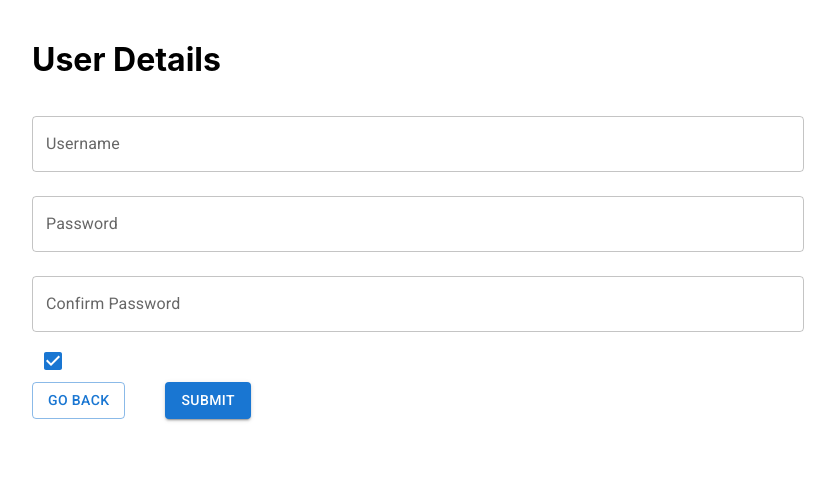
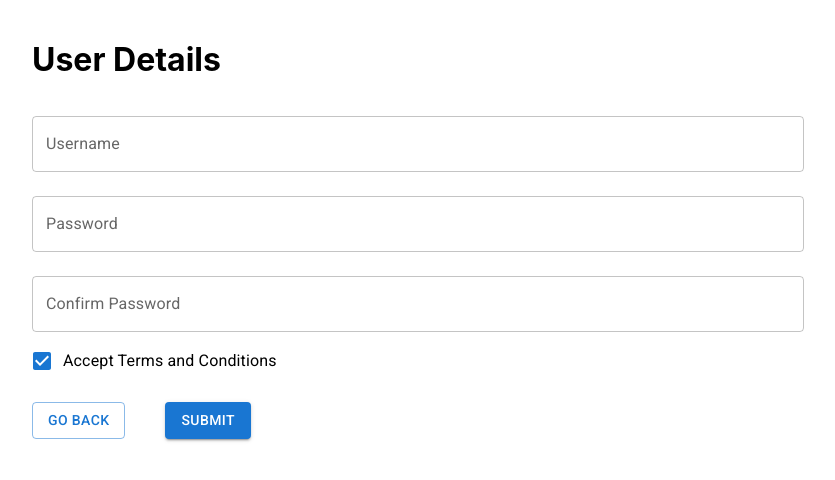
Before and after one commit to AleksaVu/registration-form, a React (Create React App) app: page / in a window 1280 px wide. Both pictures are taken after a click on the button "CONTINUE". Shown: the top 480 px of the page, without its empty margins (222-1057 px from the left). Built offline with nearby package versions, Linux system fonts and the light colour scheme.

Commit message:
Add checkbox and checkbox handler

```diff
--- a/src/components/FormPersonalDetails.js
+++ b/src/components/FormPersonalDetails.js
@@ -13,7 +13,7 @@ export class FormPersonalDetails extends Component {
 
     render() {
         const { values, handleChange } = this.props;
-        console.log("test", { values, handleChange })
+
 
     return(
 
--- a/src/components/FormUserDetails.js
+++ b/src/components/FormUserDetails.js
@@ -4,6 +4,8 @@ import Box from '@mui/material/Box';
 import Button from '@mui/material/Button';
 import Container from '@mui/material/Container';
 import Checkbox from '@mui/material/Checkbox';
+import FormControlLabel from '@mui/material/FormControlLabel';
+import FormGroup from '@mui/material/FormGroup';
 
 export class FormUserDetails extends Component {
     continue = (e) => {
@@ -17,8 +19,8 @@ export class FormUserDetails extends Component {
     }
 
     render() {
-        const { values, handleChange } = this.props;
-        console.log("test", { values, handleChange })
+        const { values, handleChange, handleSubmit, handleChangeCheck } = this.props;
+
 
     return(
 
@@ -32,7 +34,7 @@ export class FormUserDetails extends Component {
                 name= "username"
                 defaultValue={values.username}
                 margin="normal"
-                onChange={this.props.handleChange}
+                onChange={handleChange}
                 fullWidth>
             </TextField>
             <TextField
@@ -41,7 +43,7 @@ export class FormUserDetails extends Component {
                 name= "password"
                 defaultValue={values.password}
                 margin="normal"
-                onChange={this.props.handleChange}
+                onChange={handleChange}
                 fullWidth>
             </TextField>
             <TextField
@@ -50,12 +52,16 @@ export class FormUserDetails extends Component {
                 name= "passwordConfirm"
                 defaultValue={values.passwordConfirm}
                 margin="normal"
-                onChange={this.props.handleChange}
+                onChange={handleChange}
                 fullWidth>
             </TextField>
-            <Checkbox defaultChecked label="Accept all"/>    <br />
+
+            <FormGroup>
+            <FormControlLabel control={<Checkbox checked={values.check} onChange={handleChangeCheck} name="check"/>} label="Accept Terms and Conditions" />
+            </FormGroup>
+            <br />
             <Button sx={{ mr:5 }} variant="outlined" onClick={this.back}>Go Back</Button>
-            <Button variant="contained" onClick={this.continue}>Submit</Button>
+            <Button type="submit" variant="contained" onClick={this.props.handleSubmit}>Submit</Button>
         </Box>
         </Container>
        </React.Fragment>
--- a/src/components/RegistrationForm.js
+++ b/src/components/RegistrationForm.js
@@ -11,7 +11,7 @@ export class RegistrationForm extends Component {
     username: "",
     password: "",
     passwordConfirm: "",
-    check: false
+    check: true,
   }
 
 //   Proceed to the next step method
@@ -35,6 +35,16 @@ export class RegistrationForm extends Component {
         this.setState({ [e.target.name]: e.target.value });
     };
 
+    handleChangeCheck = (e) => {
+        this.setState({ check: e.target.checked });
+    };
+
+    handleSubmit = (e) => {
+        e.preventDefault();
+        console.log(this.state)
+    };
+
+
     render() {
         const {step} = this.state;
         const { firstName, lastName, email, username, password, passwordConfirm, check } = this.state;
@@ -47,7 +57,7 @@ export class RegistrationForm extends Component {
              )
         case 2:
             return(
-                <FormUserDetails nextStep={this.nextStep} prevStep={this.prevStep} handleChange={this.handleChange} values={values}/>
+                <FormUserDetails handleChangeCheck={this.handleChangeCheck} handleSubmit={this.handleSubmit} prevStep={this.prevStep} handleChange={this.handleChange} values={values}/>
             )
     }
   }
```
Also changed, not shown: 1 other file (tests, documents, lock files or other folders).
